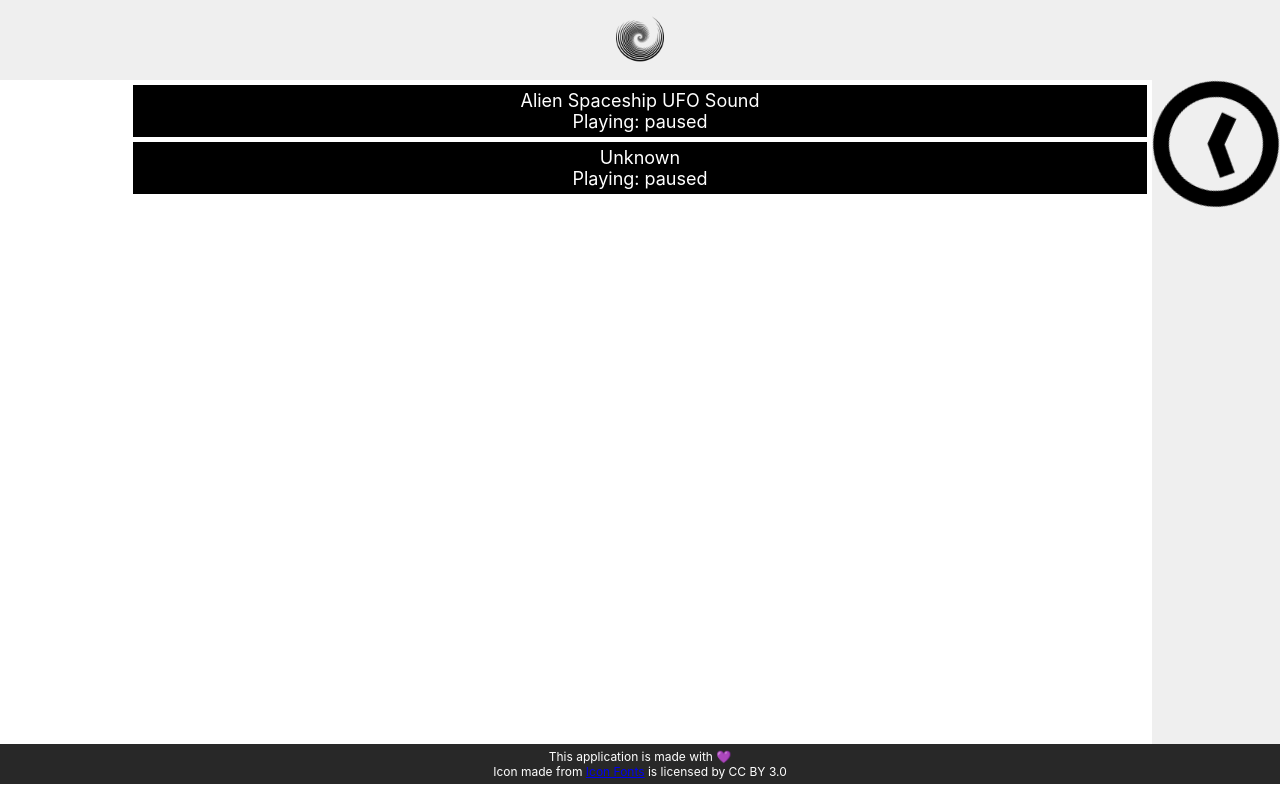
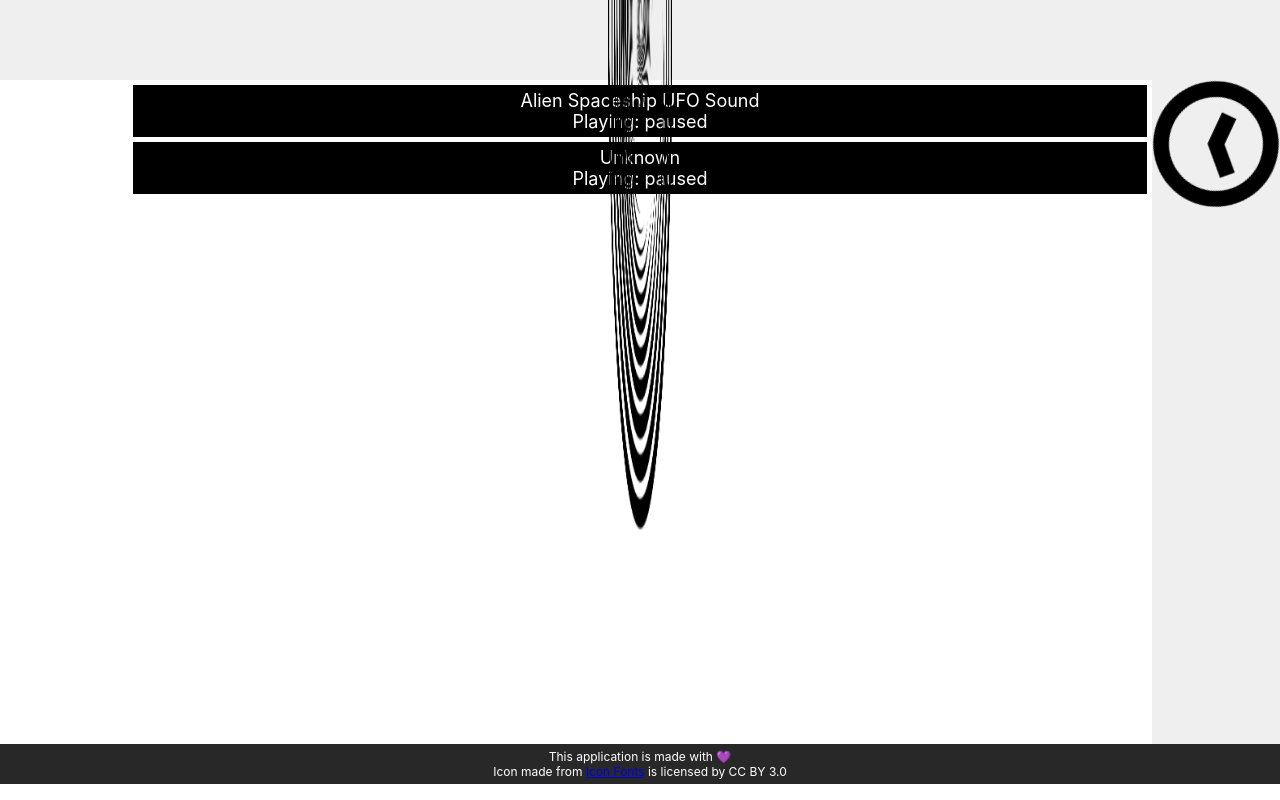
Before and after one commit to kimayoi72/WakeUpInSuprise, a React (Create React App) app: page / in a window 1280 px wide. Shown: the top 800 px of the page. Built offline with nearby package versions, Linux system fonts and the light colour scheme.

Commit message:
Fixed logo animation

```diff
--- a/src/App.css
+++ b/src/App.css
@@ -66,7 +66,8 @@ html {
 
 .App-logo {
   animation: App-logo-spin infinite 20s linear;
-  height: 60%;
+  height: 80%;
+  width: 81%;
   margin:15px;
 }
 
```
